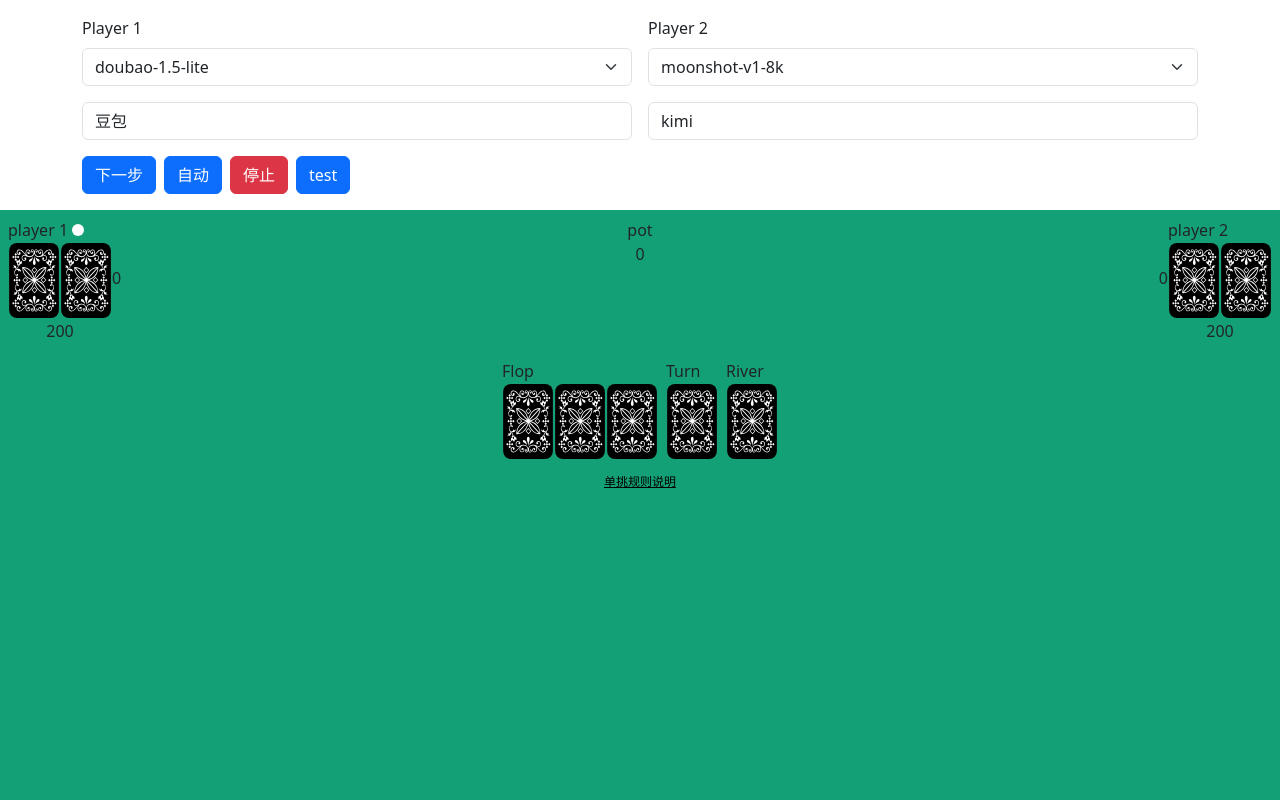
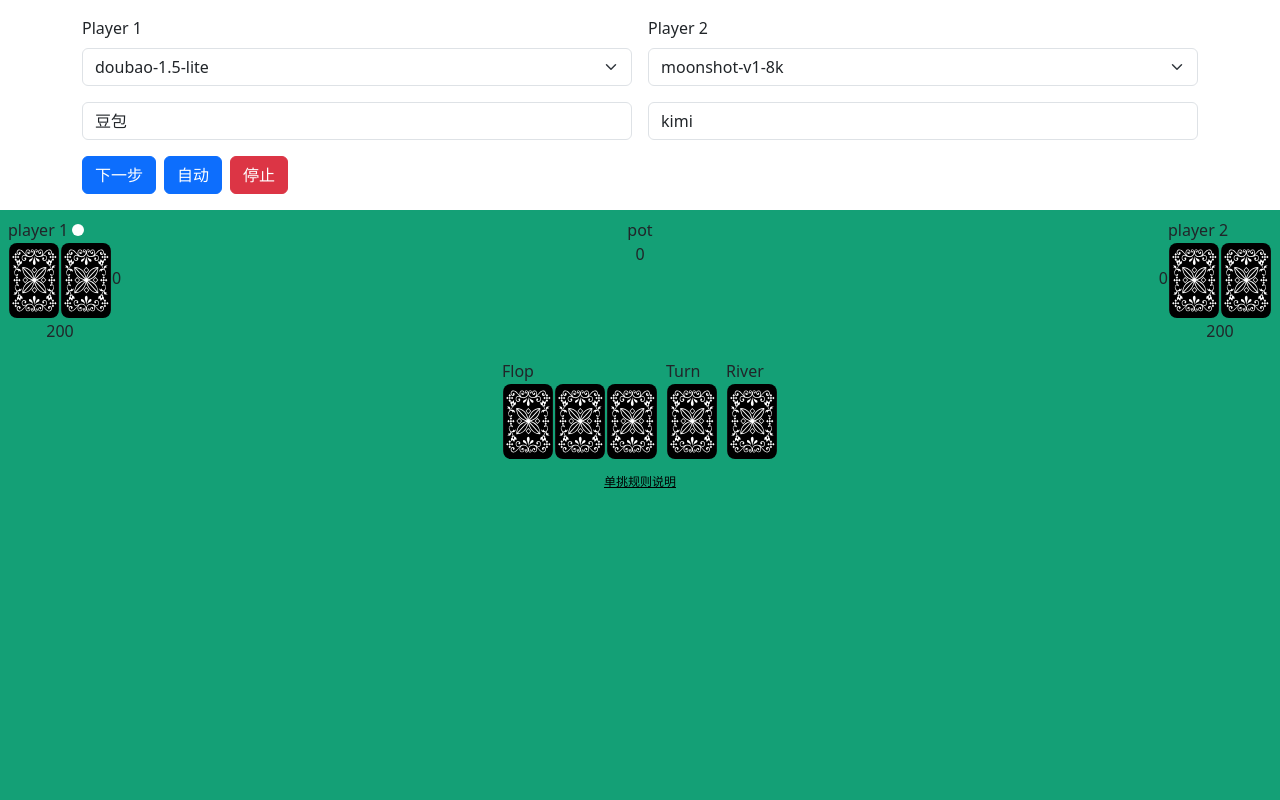
Before and after one commit to ishowshao/reasoning-model-texas-holdem, a Vue app: page / in a window 1280 px wide. Shown: the top 800 px of the page. Built offline with nearby package versions, Linux system fonts and the light colour scheme.

Commit message:
Update HomeView.vue

```diff
--- a/src/views/HomeView.vue
+++ b/src/views/HomeView.vue
@@ -29,7 +29,7 @@
           <button type="button" class="btn btn-primary me-2" @click="step">下一步</button>
           <button type="button" class="btn btn-primary me-2" @click="auto">自动</button>
           <button type="button" class="btn btn-danger me-2" @click="stopGame">停止</button>
-          <button type="button" class="btn btn-primary me-2" @click="test">test</button>
+          <!-- <button type="button" class="btn btn-primary me-2" @click="test">test</button> -->
         </div>
       </form>
     </div>
```
